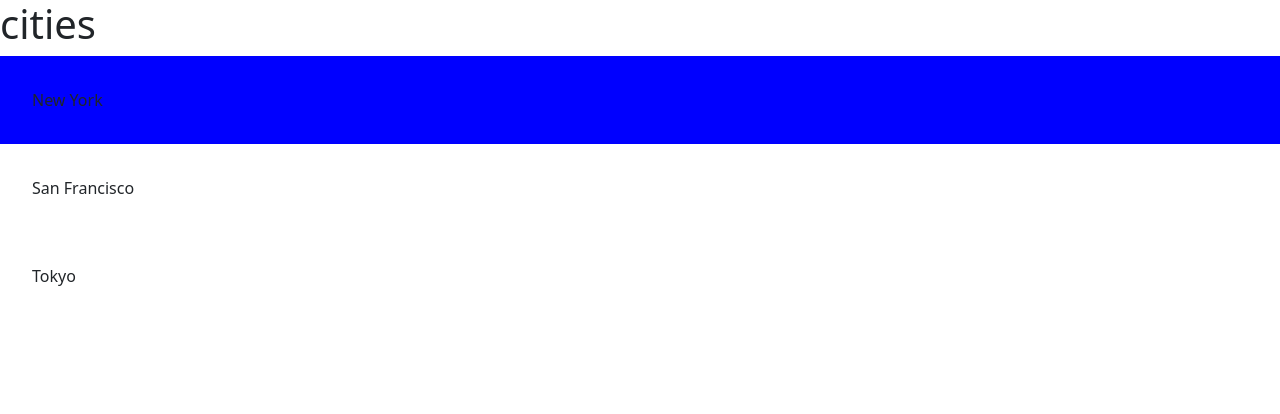
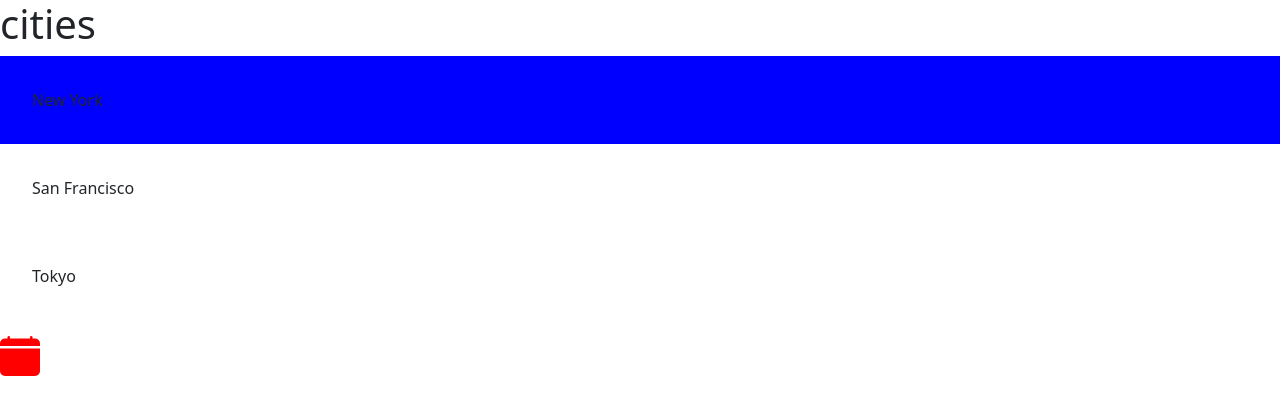
Before and after one commit to yanlimabarbosa/React-Learning, a React (Vite) app: page / in a window 1280 px wide. Shown: the top 414 px of the page. Built offline with nearby package versions, Linux system fonts and the light colour scheme; the HTML template or start-up script is replaced by a standard one.

Commit message:
adding icon

```diff
--- a/package.json
+++ b/package.json
@@ -13,6 +13,7 @@
     "bootstrap": "^5.2.3",
     "react": "^18.2.0",
     "react-dom": "^18.2.0",
+    "react-icons": "^4.10.1",
     "styled-components": "^6.0.7"
   },
   "devDependencies": {
--- a/src/App.tsx
+++ b/src/App.tsx
@@ -1,4 +1,5 @@
 import ListGroup from "./components/ListGroup"
+import { BsFillCalendarFill } from "react-icons/bs"
 
 const handleSelectItem = (item: string) => {
   console.log(item)
@@ -14,6 +15,7 @@ function App() {
         items={cities}
         heading={"cities"}
       ></ListGroup>
+      <BsFillCalendarFill color="red" size="40" />
     </div>
   )
 }
```
Also changed, not shown: 1 other file (tests, documents, lock files or other folders).
